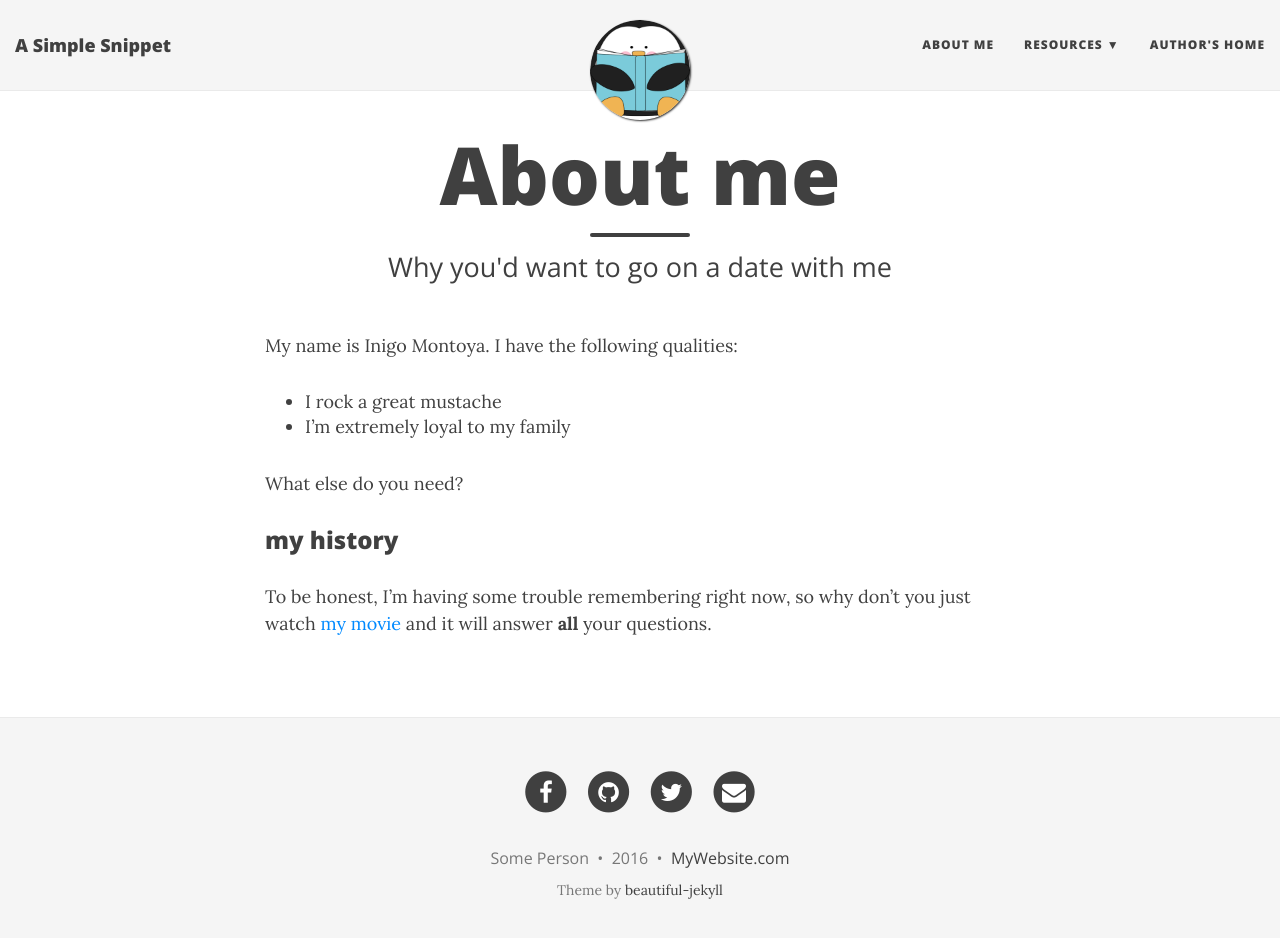
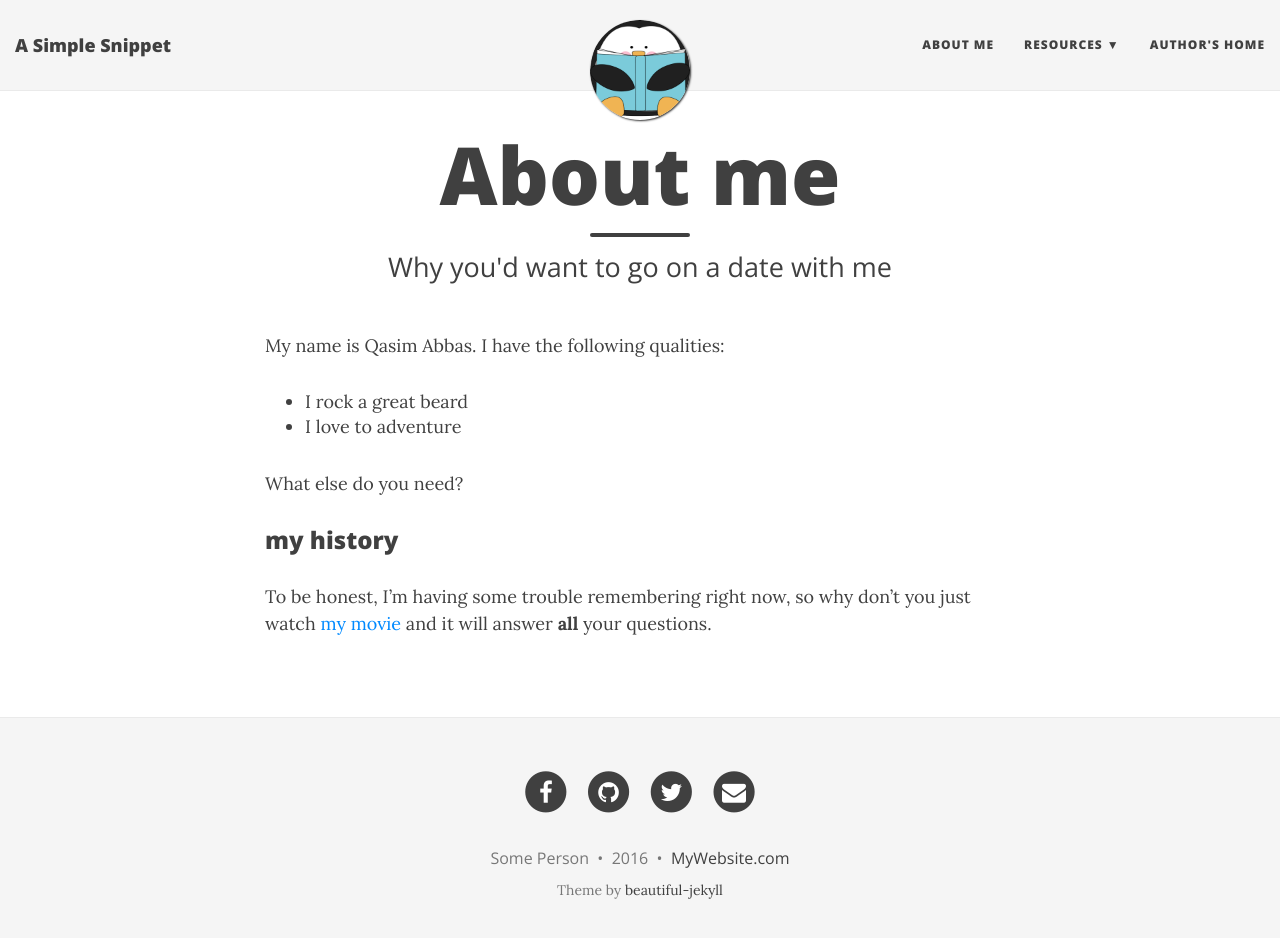
Before and after one commit to QasimAbbas/qasimabbas.github.io, a Jekyll site: the page built from aboutme.md, in a window 1280 px wide and 951 px high. Shown: the top 938 px of the window. Built offline with Jekyll 4.4.1, drawn with Linux system fonts in a browser that asks for light colours; nearby versions of some CDN libraries.

Commit message:
Adding le new updated files and template adjustment

```diff
--- a/aboutme.md
+++ b/aboutme.md
@@ -4,13 +4,13 @@ title: About me
 subtitle: Why you'd want to go on a date with me
 ---
 
-My name is Inigo Montoya. I have the following qualities:
+My name is Qasim Abbas. I have the following qualities:
 
-- I rock a great mustache
-- I'm extremely loyal to my family
+- I rock a great beard
+- I love to adventure
 
 What else do you need?
 
 ### my history
 
-To be honest, I'm having some trouble remembering right now, so why don't you just watch [my movie](http://en.wikipedia.org/wiki/The_Princess_Bride_%28film%29) and it will answer **all** your questions.
+To be honest, I'm having some trouble remembering right now, so why don't you just watch [my movie](https://en.wikipedia.org/wiki/Toy_Story) and it will answer **all** your questions.
```
Also changed, not shown: _posts/2016-10-31-first-post.md (added, +6 -0 lines), _posts/Old Posts/2015-01-04-first-post.md (renamed from _posts/2015-01-04-first-post.md), _posts/Old Posts/2015-01-15-pirates.md (renamed from _posts/2015-01-15-pirates.md), _posts/Old Posts/2015-01-19-soccer.md (renamed from _posts/2015-01-19-soccer.md), _posts/Old Posts/2015-01-27-dear-diary.md (renamed from _posts/2015-01-27-dear-diary.md), _posts/Old Posts/2015-02-13-hamlet-monologue.md (renamed from _posts/2015-02-13-hamlet-monologue.md), _posts/Old Posts/2015-02-20-test-markdown.md (renamed from _posts/2015-02-20-test-markdown.md), _posts/Old Posts/2015-02-26-flake-it-till-you-make-it.md (renamed from _posts/2015-02-26-flake-it-till-you-make-it.md), 2 other files.
